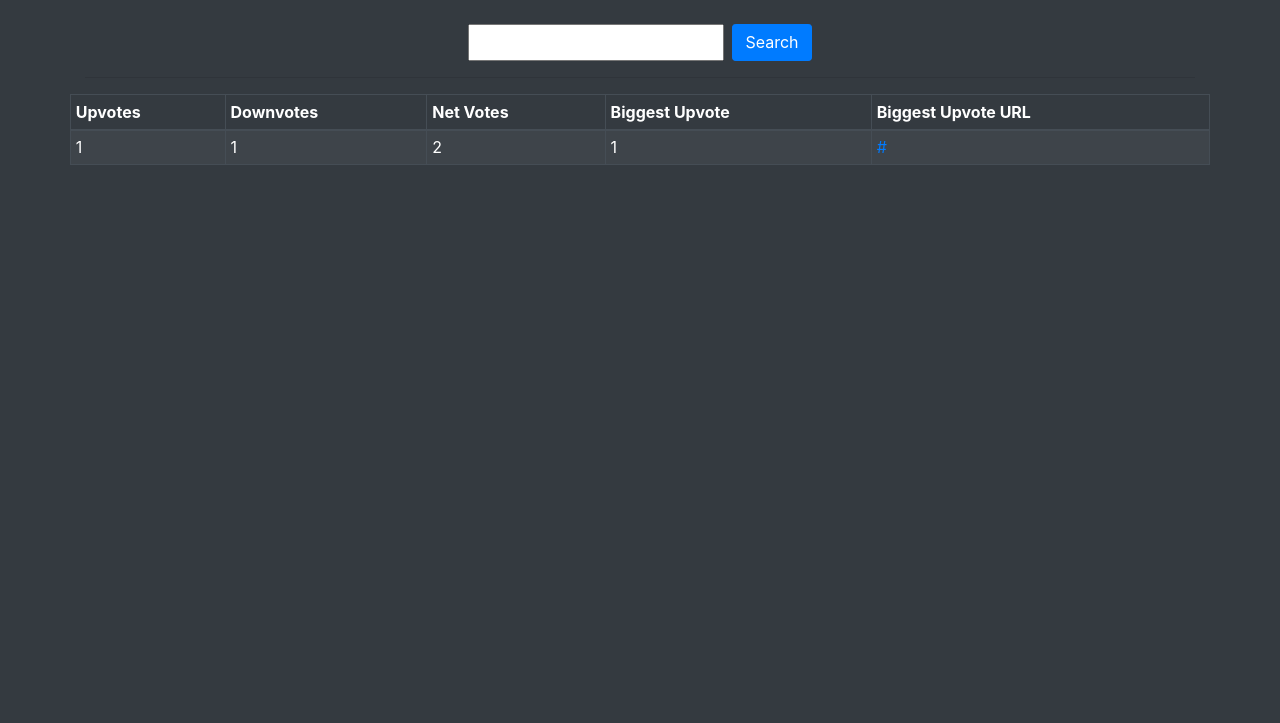
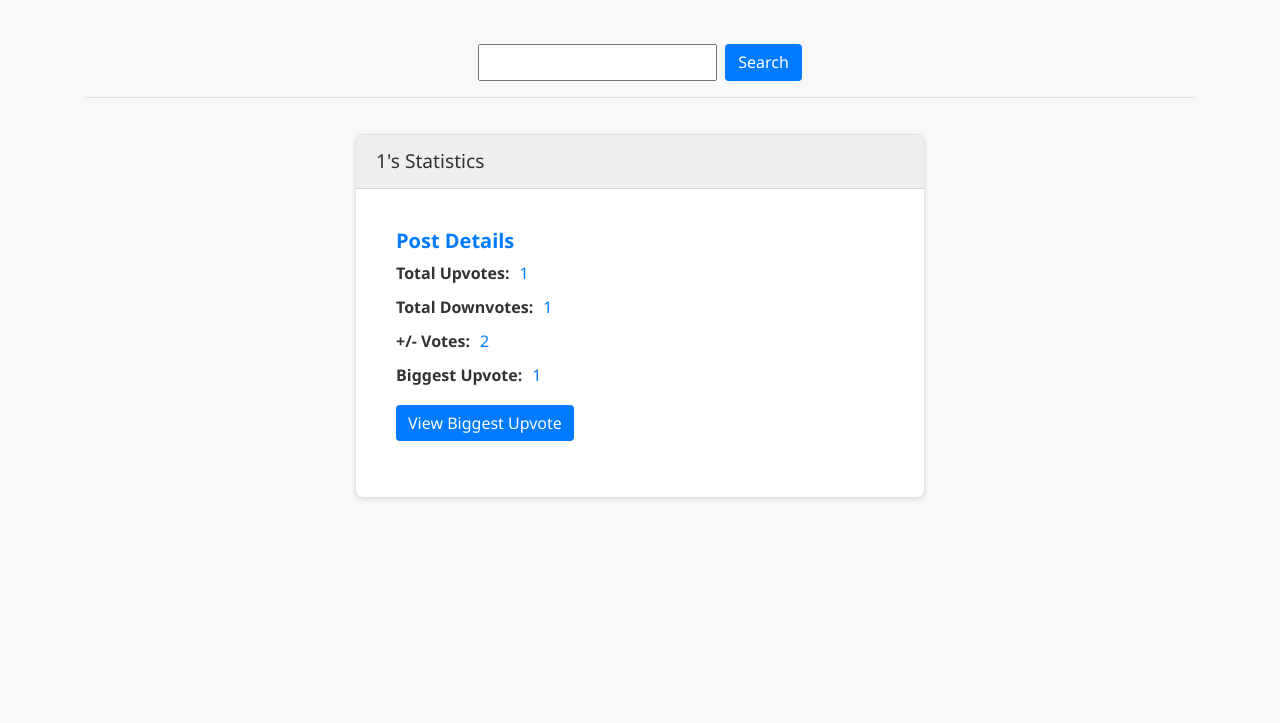
Before and after one commit to numan-7/VLR-Scraper, a Django app: page / in a window 1280 px wide. Shown: the top 723 px of the page. Run offline with Django 4.2, Linux system fonts and the light colour scheme; tables that the repository leaves empty hold one stand-in row (values such as "Sample post"); parts of the project's set-up code (start-up, migrations or seed data) failed here and were passed over; some libraries are stand-ins or nearby versions.

Commit message:
wtf am i diong

```diff
--- a/djangospider/forms.py
+++ b/djangospider/forms.py
@@ -1,4 +1,4 @@
 from django import forms
 
 class UsernameForm(forms.Form):
-    username = forms.CharField(label='Username', max_length=15)
+    username = forms.CharField(label='Username', max_length=25)
--- a/djangospider/views.py
+++ b/djangospider/views.py
@@ -1,34 +1,55 @@
-from django.shortcuts import render, HttpResponseRedirect, HttpResponse, redirect
+from django.shortcuts import render, HttpResponseRedirect
 from .forms import UsernameForm
 from .models import UserStats
 from .tasks import run_scrapy_spider
 from django.http import JsonResponse
 from django.views.decorators.csrf import csrf_exempt
 from .models import ScrapyTask
+import requests
+from django.contrib import messages
+
+def user_exists(username):
+    try:
+        response = requests.get(f'https://www.vlr.gg/user/{username}')
+        return response.status_code == 200
+    except requests.RequestException:
+        return False
 
 def scrape_and_display(request):
     form = UsernameForm(request.POST or None)
     posts = UserStats.objects.all()
-    task_id = request.GET.get('task_id')
-    task_status = None
 
     if request.method == 'POST' and form.is_valid():
         username = form.cleaned_data['username']
+        if not user_exists(username):
+            context = {
+                'form': form,
+                'posts': posts,
+                'error': 1,
+            }
+            return render(request, 'display.html', context)
         task = run_scrapy_spider.delay(username)
+        ScrapyTask.objects.all().delete()
         ScrapyTask.objects.update_or_create(task_id=username, defaults={'is_completed': False})
         return HttpResponseRedirect('/scrape_and_display/?task_id=' + username)
 
-    if task_id:
-        try:
-            task = ScrapyTask.objects.get(task_id=task_id)
-            task_status = task.is_completed
-        except ScrapyTask.DoesNotExist:
-            task_status = 'not_found'
+    completed = 0
+    task_id = None
+    first_time = 0
+    task = ScrapyTask.objects.all()
+    if task:
+        latest_object = task.last()
+        task_id = latest_object.task_id
+        completed = 1 if latest_object.is_completed else 0
+    else:
+        first_time = 1
+    print(posts)
     context = {
         'form': form,
         'posts': posts,
         'task_id': task_id,
-        'task_status': task_status
+        'is_completed': completed,
+        'first_time': first_time
     }
     return render(request, 'display.html', context)
 
--- a/templates/display.html
+++ b/templates/display.html
@@ -5,15 +5,110 @@
     {% load static %}
     {% include "bootstrap.html" %}
 </head>
-<body class = "bg-dark">
-    <div class="container mt-4">
+<style>
+/* General Styles */
+body {
+    font-family: 'Segoe UI', 'Arial', sans-serif;
+    background-color: #f8f8f8;
+    color: #333;
+    margin: 0;
+    padding: 20px;
+}
+
+/* Card Styles */
+.custom-card {
+    box-shadow: 0 2px 5px rgba(0, 0, 0, 0.1);
+    border-radius: 8px;
+    background-color: #ffffff;
+    margin: 20px 0;
+}
+
+.custom-header {
+    background-color: #eeeeee;
+    color: #333333;
+    font-size: 1.2rem;
+    border-radius: 8px 8px 0 0;
+}
+
+.custom-body {
+    padding: 20px;
+}
+
+/* Spinner Styles */
+.custom-spinner-container {
+    height: 200px;
+    display: flex;
+    justify-content: center;
+    align-items: center;
+}
+
+.spinner-border {
+    color: #007bff; /* Bootstrap primary blue */
+}
+
+/* Post Card Styles */
+.custom-post-card {
+    border: none;
+    margin-bottom: 15px;
+}
+
+/* Typography */
+.custom-title {
+    color: #007bff;
+    font-weight: bold;
+}
+
+.custom-text {
+    margin-bottom: 10px;
+}
+
+/* Button Styles */
+.custom-btn {
+    background-color: #007bff;
+    color: white;
+    border: none;
+}
+
+.custom-btn:hover {
+    background-color: #0056b3;
+}
+
+
+/* Stat Card Body */
+.stat-card-body {
+    padding: 20px;
+}
+
+/* Stat Items */
+.stat-item {
+    display: flex;
+    align-items: center;
+    margin-bottom: 10px;
+}
+
+.stat-label {
+    font-weight: bold;
+    margin-right: 10px;
+}
+
+.stat-value {
+    color: #007bff; /* Highlight color */
+}
+
+/* Button Margin Top */
+.custom-btn.mt-2 {
+    margin-top: 20px;
+}
+</style>
+<body style = "height: 90vh !important;">
+    <div class="container mt-4 h-100">
         <form method="post" autocomplete="off" action = "">
             <input autocomplete="false" name="hidden" type="text" style="display:none;">
             {% csrf_token %}
             <div class="row justify-content-center">
                 {{ form.as_table }}
                 <button type="submit" id="scrapeBtn" class="ml-2 btn btn-primary border-top-0 " >
-                    <div id = "spinner" style = "display: none;">
+                    <div id = "spinny" style = "display: none;">
                         <span class="spinner-border spinner-border-sm" role="status" aria-hidden="true"></span>
                         <span class="sr-only">Loading...</span>
                     </div>
@@ -23,30 +118,52 @@
         </form>
         <hr>
         <div class="row justify-content-center">
-            <table class="table table-sm table-hover table-bordered table-dark table-striped">
-                <thead>
-                    <tr>
-                        <th scope="col">Upvotes</th>
-                        <th scope="col">Downvotes</th>
-                        <th scope="col">Net Votes</th>
-                        <th scope="col">Biggest Upvote</th>
-                        <th scope="col">Biggest Upvote URL</th>
-                    </tr>
-                </thead>
-                <tbody>
-                    {% for post in posts %}
-                        <tr>
-                            <td>{{ post.upvotes }}</td>
-                            <td>{{ post.downvotes }}</td>
-                            <td>{{ post.upvotes|add:post.downvotes }}</td>
-                            <td>{{ post.biggest_upvote }}</td>
-                            <td><a href="{{ post.biggest_upvote_url }}" target="_blank">{{ post.biggest_upvote_url }}</a></td>
-                        </tr>
-                    {% endfor %}
-                </tbody>
-            </table>
+            <div class="card custom-card w-50">
+                <div class="card-header custom-header">
+                    {% if is_completed == 1 %}
+                        {{task_id}}'s Statistics
+                    {% elif first_time == 1 %}
+                        Welcome!
+                    {% else %}
+                        Searching...
+                    {% endif %}
+                </div>
+                <div class="card-body custom-body">
+                    {% if is_completed == 0 and first_time == 0 %}
+                        <div class="d-flex justify-content-center align-items-center custom-spinner-container">
+                            <span class="spinner-border" style="width: 4rem; height: 4rem;" role="status" aria-hidden="true"></span>
+                        </div>
+                    {% elif first_time == 1 %}
+                        <div>enter a username to view stats</div>
+                    {% else %}
+                        {% for post in posts %}
+                            <div class="card mb-3 custom-post-card">
+                                <div class="d-flex flex-column align-items-start stat-card-body">
+                                    <h5 class="custom-title">Post Details</h5>
+                                    <div class="stat-item">
+                                        <span class="stat-label">Total Upvotes:</span>
+                                        <span class="stat-value">{{ post.upvotes }}</span>
+                                    </div>
+                                    <div class="stat-item">
+                                        <span class="stat-label">Total Downvotes:</span>
+                                        <span class="stat-value">{{ post.downvotes }}</span>
+                                    </div>
+                                    <div class="stat-item">
+                                        <span class="stat-label">+/- Votes:</span>
+                                        <span class="stat-value">{{ post.upvotes|add:post.downvotes }}</span>
+                                    </div>
+                                    <div class="stat-item">
+                                        <span class="stat-label">Biggest Upvote:</span>
+                                        <span class="stat-value">{{ post.biggest_upvote }}</span>
+                                    </div>
+                                    <a href="{{ post.biggest_upvote_url }}" class="btn custom-btn mt-2" target="_blank">View Biggest Upvote</a>
+                                </div>
+                            </div>
+                        {% endfor %}
+                    {% endif %}
+                </div>
+            </div>
         </div>
-    </div>
     <script src="https://ajax.googleapis.com/ajax/libs/jquery/3.5.1/jquery.min.js"></script>
     <script>
     $(document).ready(function(){
@@ -54,8 +171,8 @@
         let urlParams = new URLSearchParams(window.location.search);
         let taskId = urlParams.get('task_id');
         if (taskId) {
-            $("#scrapeBtn").prop("disabled",true);
-            $('#spinner').show();
+            $("#scrapeBtn").prop("disabled", true);
+            $('#spinny').show();
             $('#submitText').hide()
             const checkInterval = setInterval(function() {
                 $.ajax({
@@ -72,5 +189,12 @@
         }
     });
     </script>
+    <script>
+        const errorExists = {{ error }}
+        if (errorExists) {
+            $('#submitText').text('Invalid Username');
+            $('#scrapeBtn').addClass("btn-warning");
+        }
+    </script>
 </body>
 </html>
```
